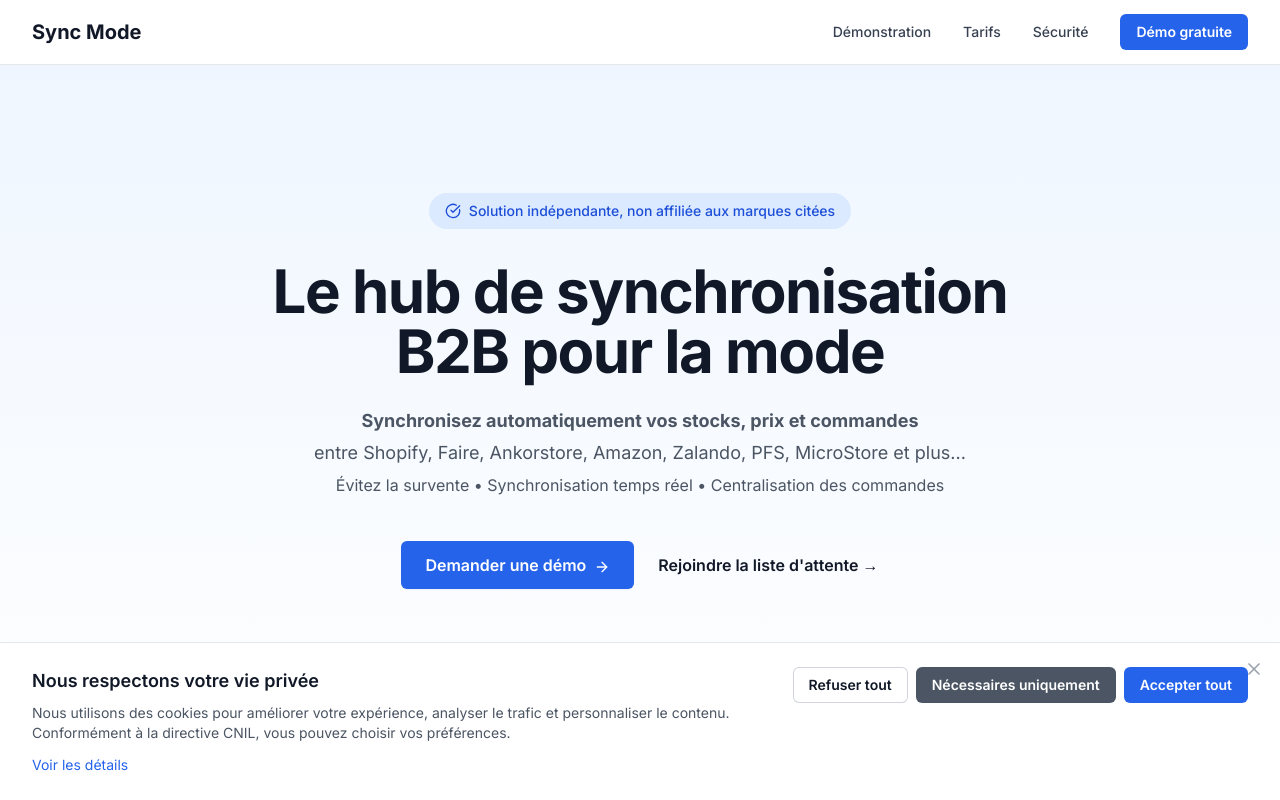
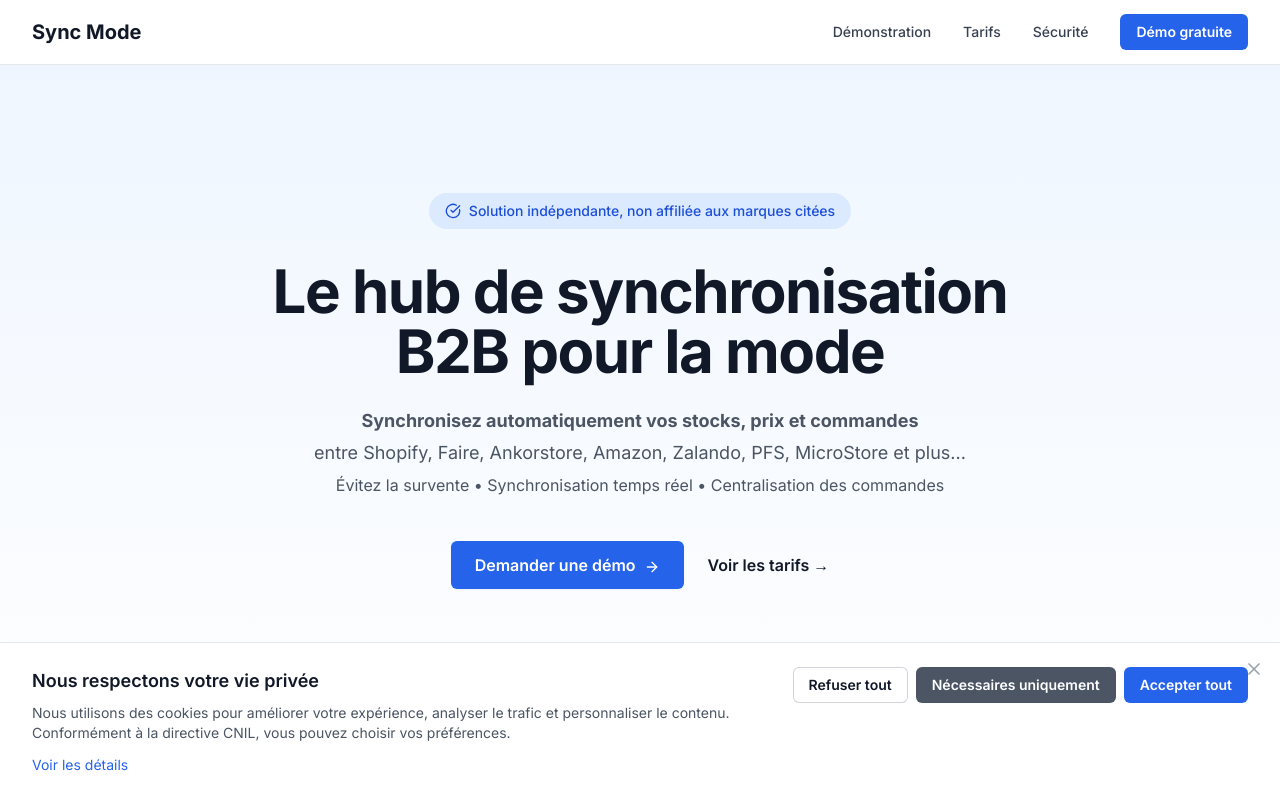
Before and after one commit to fred1433/sync-b2b-mode, a Next.js app: page / in a window 1280 px wide. Shown: the top 800 px of the page. Built offline with nearby package versions, Linux system fonts and the light colour scheme; no server answers.

Commit message:
UX: Simplification des termes techniques
- 'Rejoindre liste d'attente' → 'Voir les tarifs' (plus clair)
- 'ERP/WMS existant' → 'J'utilise un logiciel de gestion des stocks'
- 'Import/Export CSV' → 'Je peux exporter mes données en Excel/CSV'
- Langage plus accessible pour tous les grossistes

```diff
--- a/components/Hero.tsx
+++ b/components/Hero.tsx
@@ -32,10 +32,10 @@
               <ArrowRight className="ml-2 inline h-4 w-4" />
             </Link>
             <Link
-              href="#waitlist"
+              href="/tarifs"
               className="text-base font-semibold leading-6 text-gray-900 hover:text-gray-700 transition-colors"
             >
-              Rejoindre la liste d'attente <span aria-hidden="true">→</span>
+              Voir les tarifs <span aria-hidden="true">→</span>
             </Link>
           </div>
         </div>
--- a/components/QualificationForm.tsx
+++ b/components/QualificationForm.tsx
@@ -269,7 +269,7 @@
                   {...register("hasERP")}
                   className="h-4 w-4 rounded border-gray-300 text-blue-600 focus:ring-blue-500"
                 />
-                <span className="ml-2 text-sm text-gray-700">ERP/WMS existant</span>
+                <span className="ml-2 text-sm text-gray-700">J'utilise un logiciel de gestion des stocks</span>
               </label>
               <label className="flex items-center">
                 <input
@@ -277,7 +277,7 @@
                   {...register("hasCSV")}
                   className="h-4 w-4 rounded border-gray-300 text-blue-600 focus:ring-blue-500"
                 />
-                <span className="ml-2 text-sm text-gray-700">Import/Export CSV possible</span>
+                <span className="ml-2 text-sm text-gray-700">Je peux exporter mes données en Excel/CSV</span>
               </label>
             </div>
 
```
